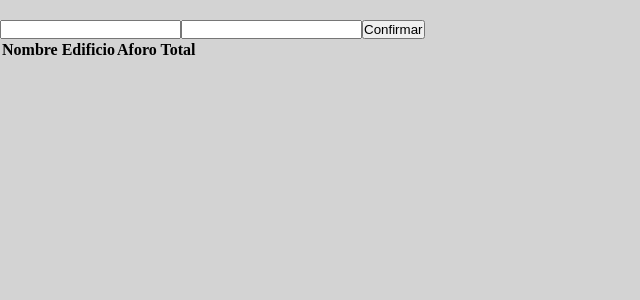
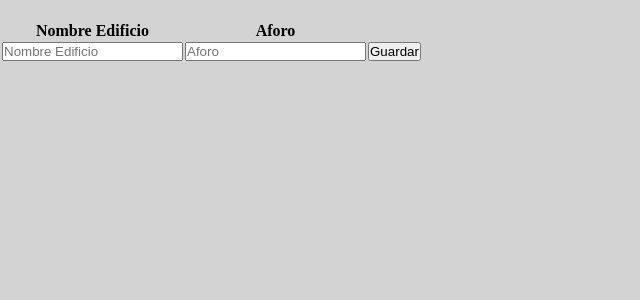
Before and after one commit to Marchel0/proyecto1, a PHP site: page /editar.php in a window 1280 px wide. Shown: the part 80-380 px from the top of the page, without its empty margins (0-640 px from the left). Run offline with PHP 8.4, Linux system fonts and the light colour scheme; data that the repository does not hold is empty; some libraries are stand-ins or nearby versions.

Commit message:
Mejora estetica en la edicion
Ahora se enlista el edificio con los cuadros de texto y ya no se pueden ingresar vacios a la base de datos

```diff
--- a/editar.php
+++ b/editar.php
@@ -24,46 +24,38 @@
         </ol>
     </nav>
     <div class="contenedor">
-        <div class="tabla-datos">
-            <table id="example" class="display" >
+
+            <table style="width: 20%" >
                 <thead>
                     <tr>
                         <th>Nombre Edificio</th>
-                    <th>Aforo Total</th>
+                        <th>Aforo</th>
                     </tr>
                 </thead>
-            <tbody id="lista-datos">
+                <tbody>
                     <?php
                         $consulta = "SELECT nombre_edificio, aforo_total FROM edificio WHERE id_edificio=$id ";
                         $resultado = mysqli_query($conexion,$consulta);
                         while($row=mysqli_fetch_assoc($resultado)){
                         $nombre=$row['nombre_edificio'];
                         $aforo=$row['aforo_total'];
-                            echo"<thead>";
-                            echo "<tr>".$nombre."</tr>";
-                            echo "<tr>".$aforo. "</tr>";
-                            echo"</thead>";
+                            echo "<tr>";
+                            echo "<td>".$nombre."</td>";
+                            echo "<td>".$aforo. "</td>";
+                            echo "</tr>";
                         }
                     ?>
                 </tbody>
-            <tfoot>
                 <tr>
                 <form action='edicion.php'   method='POST'>
                     <?php
                         echo "<input type='hidden' name='id_edificio' value=$id>"
-
                     ?>
-
-                        <input type="text" name="nombre_edificio">
-                        <input type="text" name="aforo_total">
-                        <button type="submit">Confirmar</button>
+                    <td><input type="text" name="nombre_edificio" placeholder = "Nombre Edificio"></td>
+                    <td><input type="text" name="aforo_total" placeholder = "Aforo"></td>
+                    <td><button type="submit">Guardar</button><td>
                 </form>
                 </tr>
-            </tfoot>
             </table>
     </div>
-        </div>
-
-    </div>
-</body>
 </html>
```
Also changed, not shown: edicion.php (+12 -5 lines). Lines whose indentation alone changed are shown as unchanged.
